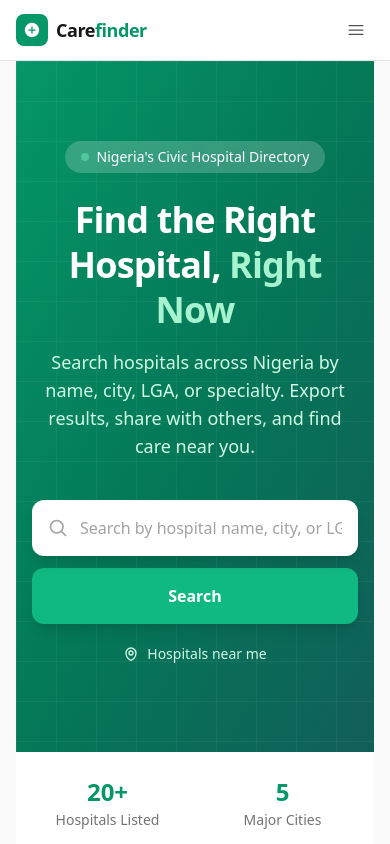
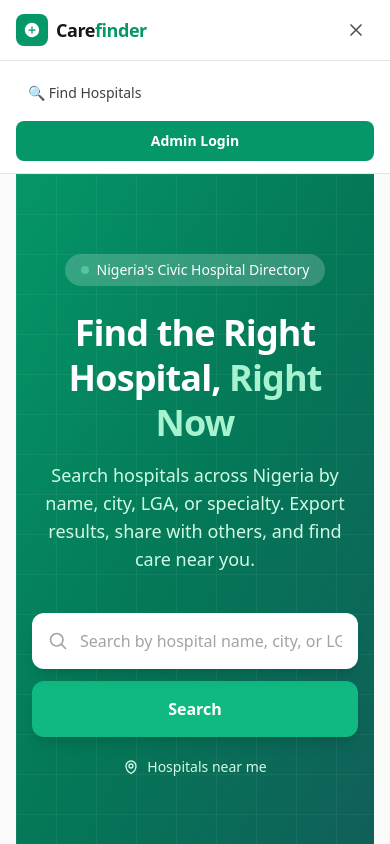
Before and after one commit to Aycrescendo/carefinder, a Next.js app: page / in a window 390 px wide. Both pictures are taken after a click on the button "Toggle menu". Shown: the top 844 px of the page. Built offline with nearby package versions, Linux system fonts and the light colour scheme; no server answers.

Commit message:
fix: add working mobile hamburger menu

```diff
--- a/src/app/layout.tsx
+++ b/src/app/layout.tsx
@@ -1,3 +1,4 @@
+import Navbar from '@/components/ui/Navbar'
 import type { Metadata } from 'next'
 import { Plus_Jakarta_Sans } from 'next/font/google'
 import './globals.css'
@@ -31,61 +32,7 @@ export default function RootLayout({ children }: { children: React.ReactNode })
   return (
     <html lang="en" className={plusJakarta.variable}>
       <body className="min-h-screen bg-neutral-50 font-sans antialiased">
-        <header className="sticky top-0 z-50 border-b border-neutral-200 bg-white/90 backdrop-blur-sm">
-          <div className="mx-auto flex max-w-7xl items-center justify-between px-4 py-3 sm:px-6">
-            {/* Logo */}
-            <a href="/" className="group flex items-center gap-2">
-              <div className="flex h-8 w-8 items-center justify-center rounded-lg bg-emerald-600 text-white shadow-sm transition-colors group-hover:bg-emerald-700">
-                <svg
-                  xmlns="http://www.w3.org/2000/svg"
-                  viewBox="0 0 24 24"
-                  fill="currentColor"
-                  className="h-5 w-5"
-                >
-                  <path d="M11.25 3.375A8.625 8.625 0 1 0 20.625 12 8.625 8.625 0 0 0 11.25 3.375ZM12 7.5a.75.75 0 0 1 .75.75v3h3a.75.75 0 0 1 0 1.5h-3v3a.75.75 0 0 1-1.5 0v-3h-3a.75.75 0 0 1 0-1.5h3v-3A.75.75 0 0 1 12 7.5Z" />
-                </svg>
-              </div>
-              <span className="text-lg font-bold tracking-tight text-neutral-900">
-                Care<span className="text-emerald-600">finder</span>
-              </span>
-            </a>
-
-            {/* Nav Links */}
-            <nav className="hidden items-center gap-6 sm:flex">
-              <a
-                href="/search"
-                className="text-sm font-medium text-neutral-600 transition-colors hover:text-emerald-600"
-              >
-                Find Hospitals
-              </a>
-              <a
-                href="/admin/login"
-                className="rounded-lg bg-emerald-600 px-4 py-2 text-sm font-semibold text-white shadow-sm transition-colors hover:bg-emerald-700"
-              >
-                Admin Login
-              </a>
-            </nav>
-
-            {/* Mobile menu button */}
-            <button className="flex items-center gap-1 rounded-lg p-2 text-neutral-600 hover:bg-neutral-100 sm:hidden">
-              <svg
-                xmlns="http://www.w3.org/2000/svg"
-                fill="none"
-                viewBox="0 0 24 24"
-                strokeWidth={1.5}
-                stroke="currentColor"
-                className="h-5 w-5"
-              >
-                <path
-                  strokeLinecap="round"
-                  strokeLinejoin="round"
-                  d="M3.75 6.75h16.5M3.75 12h16.5m-16.5 5.25h16.5"
-                />
-              </svg>
-            </button>
-          </div>
-        </header>
-
+        <Navbar />
         <main className="mx-auto max-w-7xl px-4 sm:px-6">{children}</main>
 
         <footer className="mt-20 border-t border-neutral-200 bg-white">
--- /dev/null
+++ b/src/components/ui/Navbar.tsx
@@ -0,0 +1,103 @@
+'use client'
+
+import { useState } from 'react'
+
+export default function Navbar() {
+  const [mobileMenuOpen, setMobileMenuOpen] = useState(false)
+
+  return (
+    <header className="sticky top-0 z-50 border-b border-neutral-200 bg-white/90 backdrop-blur-sm">
+      <div className="mx-auto flex max-w-7xl items-center justify-between px-4 py-3 sm:px-6">
+        {/* Logo */}
+        <a href="/" className="group flex items-center gap-2">
+          <div className="flex h-8 w-8 items-center justify-center rounded-lg bg-emerald-600 text-white shadow-sm transition-colors group-hover:bg-emerald-700">
+            <svg
+              xmlns="http://www.w3.org/2000/svg"
+              viewBox="0 0 24 24"
+              fill="currentColor"
+              className="h-5 w-5"
+            >
+              <path d="M11.25 3.375A8.625 8.625 0 1 0 20.625 12 8.625 8.625 0 0 0 11.25 3.375ZM12 7.5a.75.75 0 0 1 .75.75v3h3a.75.75 0 0 1 0 1.5h-3v3a.75.75 0 0 1-1.5 0v-3h-3a.75.75 0 0 1 0-1.5h3v-3A.75.75 0 0 1 12 7.5Z" />
+            </svg>
+          </div>
+          <span className="text-lg font-bold tracking-tight text-neutral-900">
+            Care<span className="text-emerald-600">finder</span>
+          </span>
+        </a>
+
+        {/* Desktop Nav */}
+        <nav className="hidden items-center gap-6 sm:flex">
+          <a
+            href="/search"
+            className="text-sm font-medium text-neutral-600 transition-colors hover:text-emerald-600"
+          >
+            Find Hospitals
+          </a>
+          <a
+            href="/admin/login"
+            className="rounded-lg bg-emerald-600 px-4 py-2 text-sm font-semibold text-white shadow-sm transition-colors hover:bg-emerald-700"
+          >
+            Admin Login
+          </a>
+        </nav>
+
+        {/* Mobile menu button */}
+        <button
+          onClick={() => setMobileMenuOpen(!mobileMenuOpen)}
+          className="flex items-center justify-center rounded-lg p-2 text-neutral-600 hover:bg-neutral-100 sm:hidden"
+          aria-label="Toggle menu"
+        >
+          {mobileMenuOpen ? (
+            <svg
+              xmlns="http://www.w3.org/2000/svg"
+              fill="none"
+              viewBox="0 0 24 24"
+              strokeWidth={2}
+              stroke="currentColor"
+              className="h-5 w-5"
+            >
+              <path strokeLinecap="round" strokeLinejoin="round" d="M6 18 18 6M6 6l12 12" />
+            </svg>
+          ) : (
+            <svg
+              xmlns="http://www.w3.org/2000/svg"
+              fill="none"
+              viewBox="0 0 24 24"
+              strokeWidth={2}
+              stroke="currentColor"
+              className="h-5 w-5"
+            >
+              <path
+                strokeLinecap="round"
+                strokeLinejoin="round"
+                d="M3.75 6.75h16.5M3.75 12h16.5m-16.5 5.25h16.5"
+              />
+            </svg>
+          )}
+        </button>
+      </div>
+
+      {/* Mobile Menu Dropdown */}
+      {mobileMenuOpen && (
+        <div className="border-t border-neutral-200 bg-white px-4 py-3 sm:hidden">
+          <nav className="flex flex-col gap-2">
+            <a
+              href="/search"
+              onClick={() => setMobileMenuOpen(false)}
+              className="rounded-lg px-3 py-2.5 text-sm font-medium text-neutral-700 transition-colors hover:bg-neutral-50 hover:text-emerald-600"
+            >
+              🔍 Find Hospitals
+            </a>
+            <a
+              href="/admin/login"
+              onClick={() => setMobileMenuOpen(false)}
+              className="rounded-lg bg-emerald-600 px-3 py-2.5 text-center text-sm font-semibold text-white transition-colors hover:bg-emerald-700"
+            >
+              Admin Login
+            </a>
+          </nav>
+        </div>
+      )}
+    </header>
+  )
+}
```
